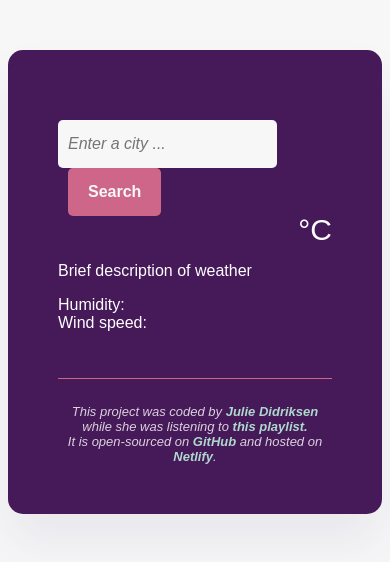
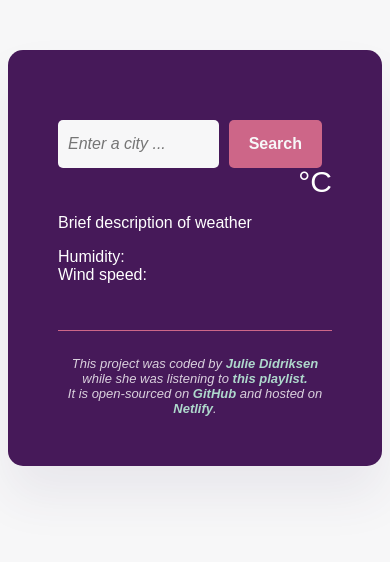
Before and after one commit to jkdcode/Weather-app, a plain HTML site: page index.html in a window 390 px wide. Drawn offline with nearby package versions, Linux system fonts and the light colour scheme; no server answers; a web font is replaced by a local one.

Commit message:
changes to search form to avoid button overlap on small screens

```diff
--- a/src/index.js
+++ b/src/index.js
@@ -7,22 +7,17 @@ function refreshWeather(response) {
   let windSpeedElement = document.querySelector("#wind-speed");
   let timeElement = document.querySelector("#time");
   let date = new Date(response.data.time * 1000);
-
   let iconElement = document.querySelector("#icon");
-
-  iconElement.innerHTML = `<img src="${response.data.condition.icon_url}" class="weather-app-icon"/>`;
-
-  cityElement.innerHTML = response.data.city;
-
   let weatherDescription = response.data.condition.description;
   let capitalizedDescription =
     weatherDescription.charAt(0).toUpperCase() + weatherDescription.slice(1);
-
+  cityElement.innerHTML = response.data.city;
   descriptionElement.innerHTML = capitalizedDescription;
   timeElement.innerHTML = formatDate(date);
   humidityElement.innerHTML = `${response.data.temperature.humidity}%`;
   windSpeedElement.innerHTML = `${response.data.wind.speed} km/h`;
   temperatureElement.innerHTML = Math.round(temperature);
+  iconElement.innerHTML = `<img src="${response.data.condition.icon_url}" class="weather-app-icon"/>`;
 }
 
 function formatDate(date) {
--- a/src/style.css
+++ b/src/style.css
@@ -29,6 +29,13 @@ footer {
   margin: 0 0 20px 0;
 }
 
+.search-form {
+  display: flex;
+  justify-content: center;
+  align-items: center;
+  flex-wrap: wrap;
+}
+
 .search-form-input {
   background-color: #f7f7f8;
   border: none;
@@ -37,6 +44,7 @@ footer {
   width: 80%;
   padding: 15px 10px;
   font-style: italic;
+  flex: 1;
 }
 
 .search-form-button {
```
